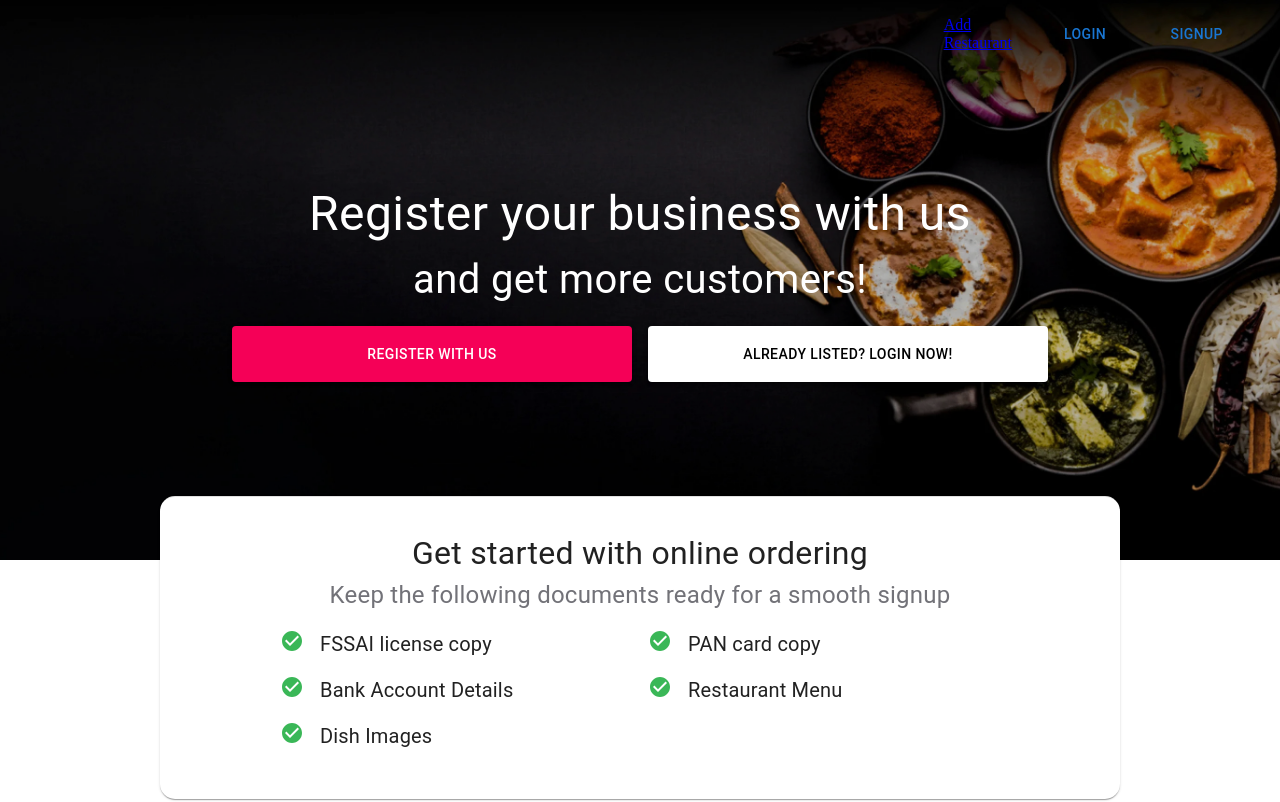
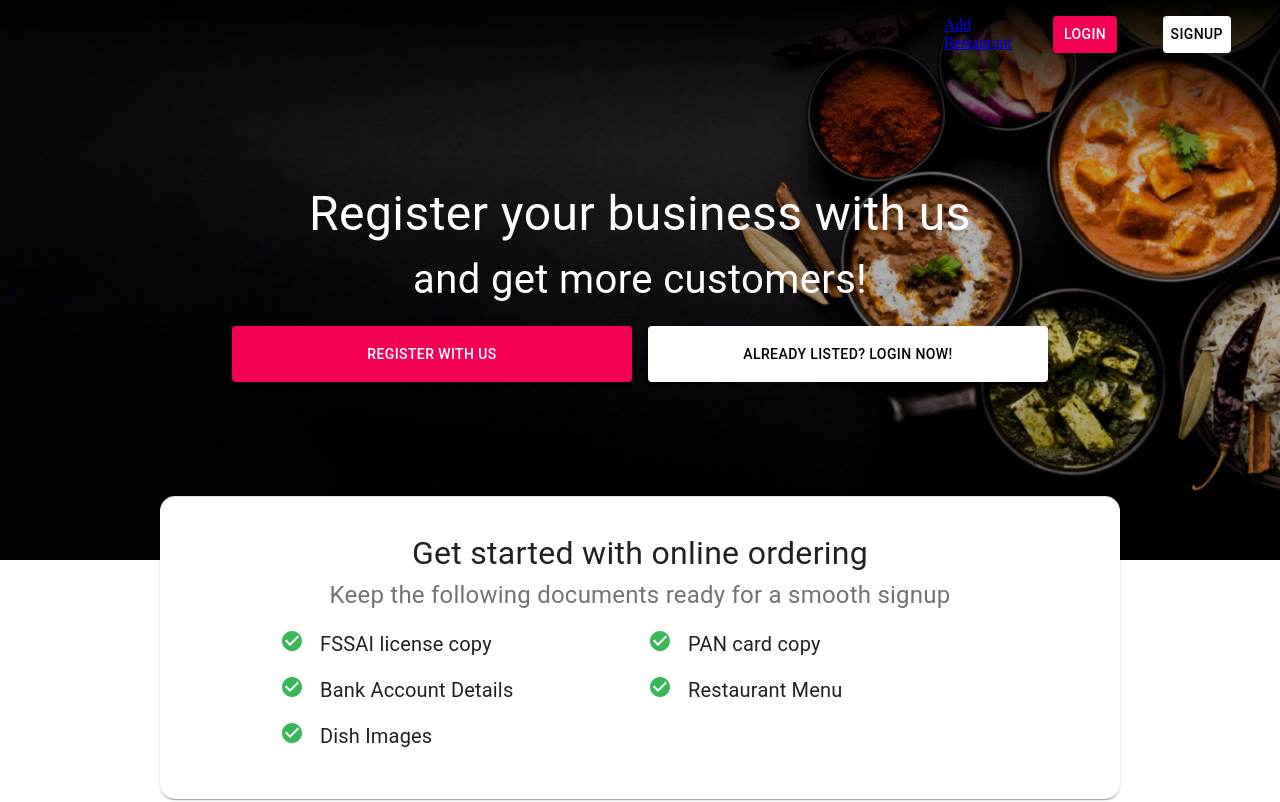
Before and after one commit to M17ggie/food-delivery-app, a React (Vite) app in the folder Frontend/: page /partner-with-us in a window 1280 px wide. Shown: the top 802 px of the page. Built offline with nearby package versions, Linux system fonts and the light colour scheme; no server answers.

Commit message:
added styles to navbar buttons

```diff
--- a/Frontend/src/components/navbar/Navbar.tsx
+++ b/Frontend/src/components/navbar/Navbar.tsx
@@ -42,12 +42,12 @@ const Navbar = ({ userType }: { userType: string }) => {
             </Link>
         </ListItem>
         <ListItem>
-            <Button onClick={() => { loginContentHandler() }}>
+            <Button className='primary-btn' onClick={() => { loginContentHandler() }}>
                 Login
             </Button>
         </ListItem>
         <ListItem>
-            <Button onClick={() => { signupContentHandler() }}>
+            <Button className='secondary-btn' onClick={() => { signupContentHandler() }}>
                 Signup
             </Button>
         </ListItem>
--- a/Frontend/src/styles/global.ts
+++ b/Frontend/src/styles/global.ts
@@ -3,11 +3,6 @@ import { Theme } from "@mui/material";
 import { mdBreakpoint } from "./breakpoints";
 
 export const theme: Theme = createTheme({
-    palette: {
-        primary: {
-            main: "#f50057"
-        }
-    },
     components: {
         MuiTypography: {
             styleOverrides: {
@@ -54,7 +49,7 @@ export const theme: Theme = createTheme({
                         "&:hover": {
                             backgroundColor: "#d1d1d1 ",
                         },
-                        borderColor:'#d1d1d1'
+                        borderColor: '#d1d1d1'
                     },
                     '&.other-btn': {
                         backgroundColor: "#0000ff",
```
